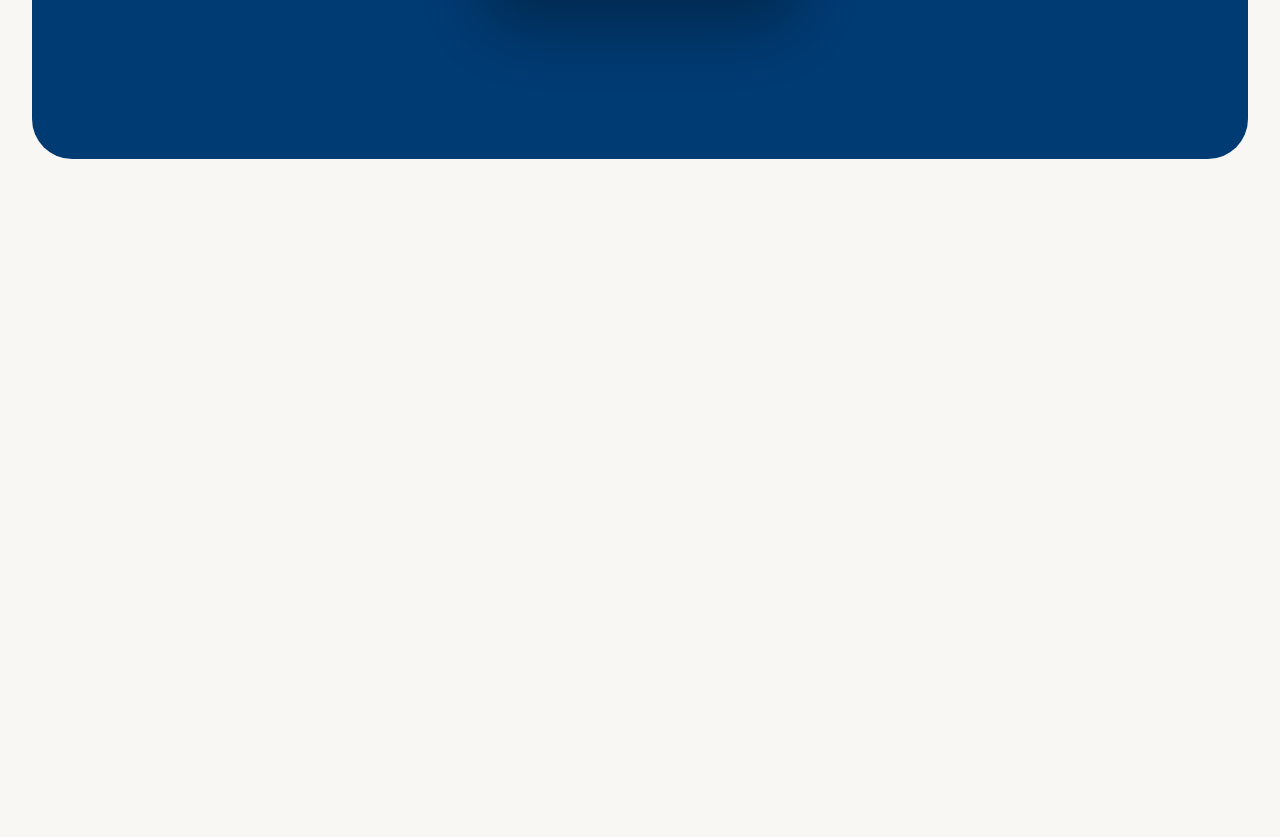
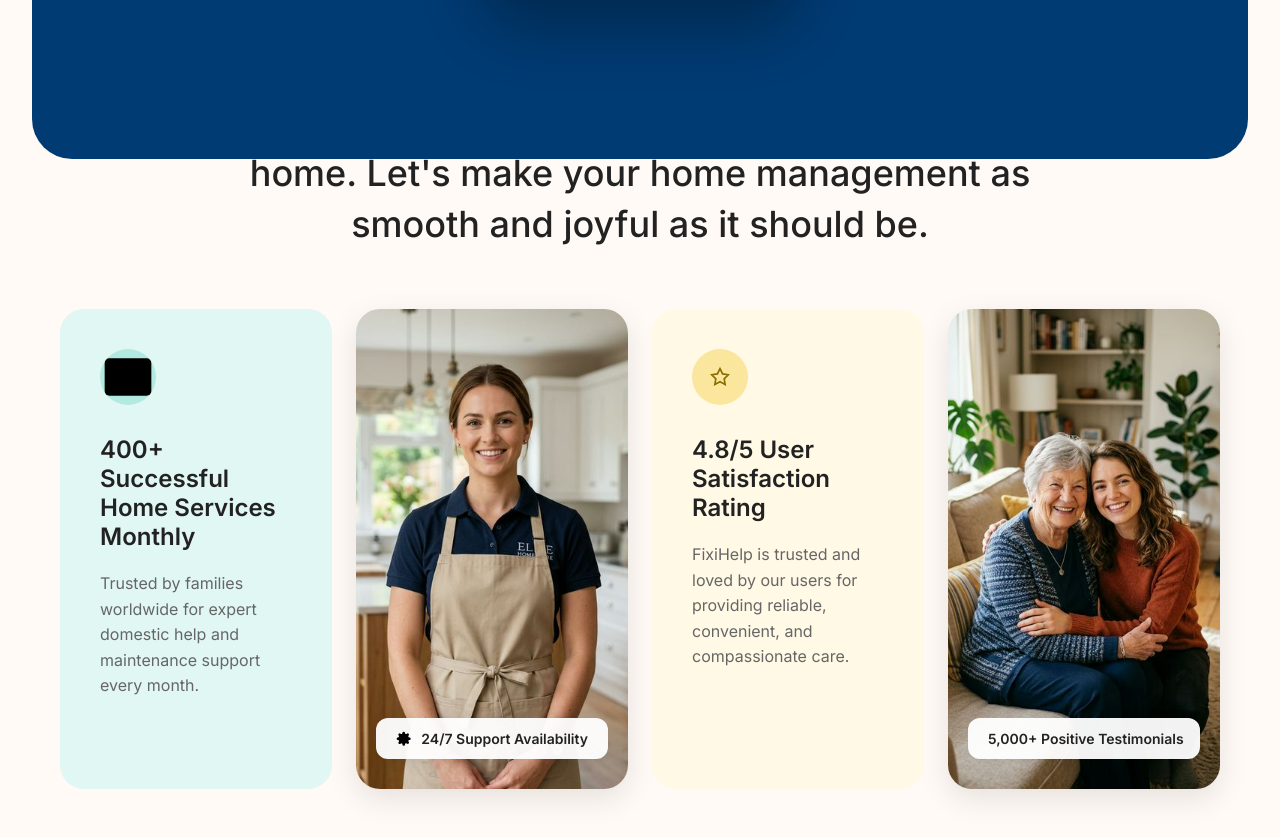
Before and after one commit to viratco/fixihelp, a React (Vite) app: page / in a window 1280 px wide. Shown: the part 1213-2050 px from the top of the page. Before the commit the page ends 1372 px from the top, so only its background shows below. Built offline with nearby package versions, Linux system fonts and the light colour scheme.

Commit message:
Add informative section with lifestyle and professional images

```diff
--- a/src/App.jsx
+++ b/src/App.jsx
@@ -2,6 +2,8 @@ import './index.css';
 import hammerNailsImg from './assets/hammer_nails.png';
 import rollerScrewsImg from './assets/roller_screws.png';
 import fixiLogoImg from './assets/fixi-logo.png';
+import maidImg from './assets/maid_service.png';
+import familyImg from './assets/happy_family.png';
 
 // SVGs mapped out for standard elements
 const AppleIcon = () => (
@@ -55,6 +57,12 @@ const BatteryIcon = () => (
     <rect x="2" y="7" width="16" height="10" rx="2" />
     <path d="M22 11v2" />
     <rect x="4" y="9" width="12" height="6" fill="currentColor" />
+  </svg>
+);
+
+const StarIcon = () => (
+  <svg viewBox="0 0 24 24" stroke="currentColor" fill="none" strokeWidth="2" width="20" height="20">
+    <polygon points="12 2 15.09 8.26 22 9.27 17 14.14 18.18 21.02 12 17.77 5.82 21.02 7 14.14 2 9.27 8.91 8.26 12 2" />
   </svg>
 );
 
@@ -166,6 +174,54 @@ function App() {
             </div>
           </div>
         </section>
+
+        <section className="info-section">
+          <div className="info-intro">
+            <h2>
+              FixiHelp is here to support your household with professional care,
+              tailored service plans, and <span className="highlight-orange">verified expertise</span>—all from the
+              comfort of your home. Let's make your home management as smooth
+              and joyful as it should be.
+            </h2>
+          </div>
+
+          <div className="info-grid">
+            <div className="info-card card-teal">
+              <div className="card-icon-circle seal-teal">
+                <CheckIcon />
+              </div>
+              <h3>400+ Successful Home Services Monthly</h3>
+              <p>Trusted by families worldwide for expert domestic help and maintenance support every month.</p>
+            </div>
+
+            <div className="info-card card-image">
+              <img src={maidImg} alt="Professional Maid Service" />
+              <div className="card-overlay">
+                <div className="overlay-badge">
+                   <SettingsIcon />
+                   <span>24/7 Support Availability</span>
+                </div>
+              </div>
+            </div>
+
+            <div className="info-card card-yellow">
+              <div className="card-icon-circle seal-yellow">
+                <StarIcon />
+              </div>
+              <h3>4.8/5 User Satisfaction Rating</h3>
+              <p>FixiHelp is trusted and loved by our users for providing reliable, convenient, and compassionate care.</p>
+            </div>
+
+            <div className="info-card card-image">
+              <img src={familyImg} alt="Happy Family" />
+              <div className="card-overlay">
+                <div className="overlay-badge">
+                   <span>5,000+ Positive Testimonials</span>
+                </div>
+              </div>
+            </div>
+          </div>
+        </section>
       </main>
     </div>
   );
--- a/src/index.css
+++ b/src/index.css
@@ -416,3 +416,142 @@ button {
   transform: rotate(8deg);
   z-index: 10;
 }
+
+/* Info Section Styles */
+.info-section {
+  padding: 80px 60px;
+  background-color: #fffaf5; /* Very light cream background */
+  text-align: center;
+}
+
+.info-intro {
+  max-width: 900px;
+  margin: 0 auto 60px;
+}
+
+.info-intro h2 {
+  font-size: 36px;
+  font-weight: 500;
+  line-height: 1.4;
+  color: #222;
+}
+
+.highlight-orange {
+  color: var(--primary-orange);
+}
+
+.info-grid {
+  display: grid;
+  grid-template-columns: repeat(4, 1fr);
+  gap: 24px;
+  max-width: 1400px;
+  margin: 0 auto;
+}
+
+.info-card {
+  border-radius: 24px;
+  overflow: hidden;
+  height: 480px;
+  text-align: left;
+  display: flex;
+  flex-direction: column;
+  position: relative;
+  transition: transform 0.3s ease;
+}
+
+.info-card:hover {
+  transform: translateY(-10px);
+}
+
+.card-teal {
+  background-color: #e0f7f3;
+  padding: 40px;
+}
+
+.card-yellow {
+  background-color: #fff9e6;
+  padding: 40px;
+}
+
+.card-image {
+  box-shadow: 0 10px 30px rgba(0,0,0,0.1);
+}
+
+.card-image img {
+  width: 100%;
+  height: 100%;
+  object-fit: cover;
+}
+
+.card-icon-circle {
+  width: 56px;
+  height: 56px;
+  border-radius: 50%;
+  display: flex;
+  align-items: center;
+  justify-content: center;
+  margin-bottom: 30px;
+}
+
+.seal-teal {
+  background-color: #b2eae1;
+  color: #0b6352;
+}
+
+.seal-yellow {
+  background-color: #fbe69e;
+  color: #8c6d00;
+}
+
+.info-card h3 {
+  font-size: 24px;
+  color: #222;
+  margin-bottom: 20px;
+  font-weight: 600;
+}
+
+.info-card p {
+  font-size: 16px;
+  color: #666;
+  line-height: 1.6;
+}
+
+.card-overlay {
+  position: absolute;
+  bottom: 30px;
+  left: 20px;
+  right: 20px;
+  z-index: 5;
+}
+
+.overlay-badge {
+  background-color: rgba(255, 255, 255, 0.95);
+  padding: 12px 20px;
+  border-radius: 12px;
+  display: flex;
+  align-items: center;
+  gap: 10px;
+  font-weight: 600;
+  font-size: 14px;
+  color: #222;
+  box-shadow: 0 4px 15px rgba(0,0,0,0.1);
+}
+
+.overlay-badge span {
+  white-space: nowrap;
+}
+
+@media (max-width: 1100px) {
+  .info-grid {
+    grid-template-columns: repeat(2, 1fr);
+  }
+}
+
+@media (max-width: 600px) {
+  .info-grid {
+    grid-template-columns: 1fr;
+  }
+  .info-section {
+    padding: 60px 20px;
+  }
+}
```
Also changed, not shown: src/assets/happy_family.png (added), src/assets/maid_service.png (added).
